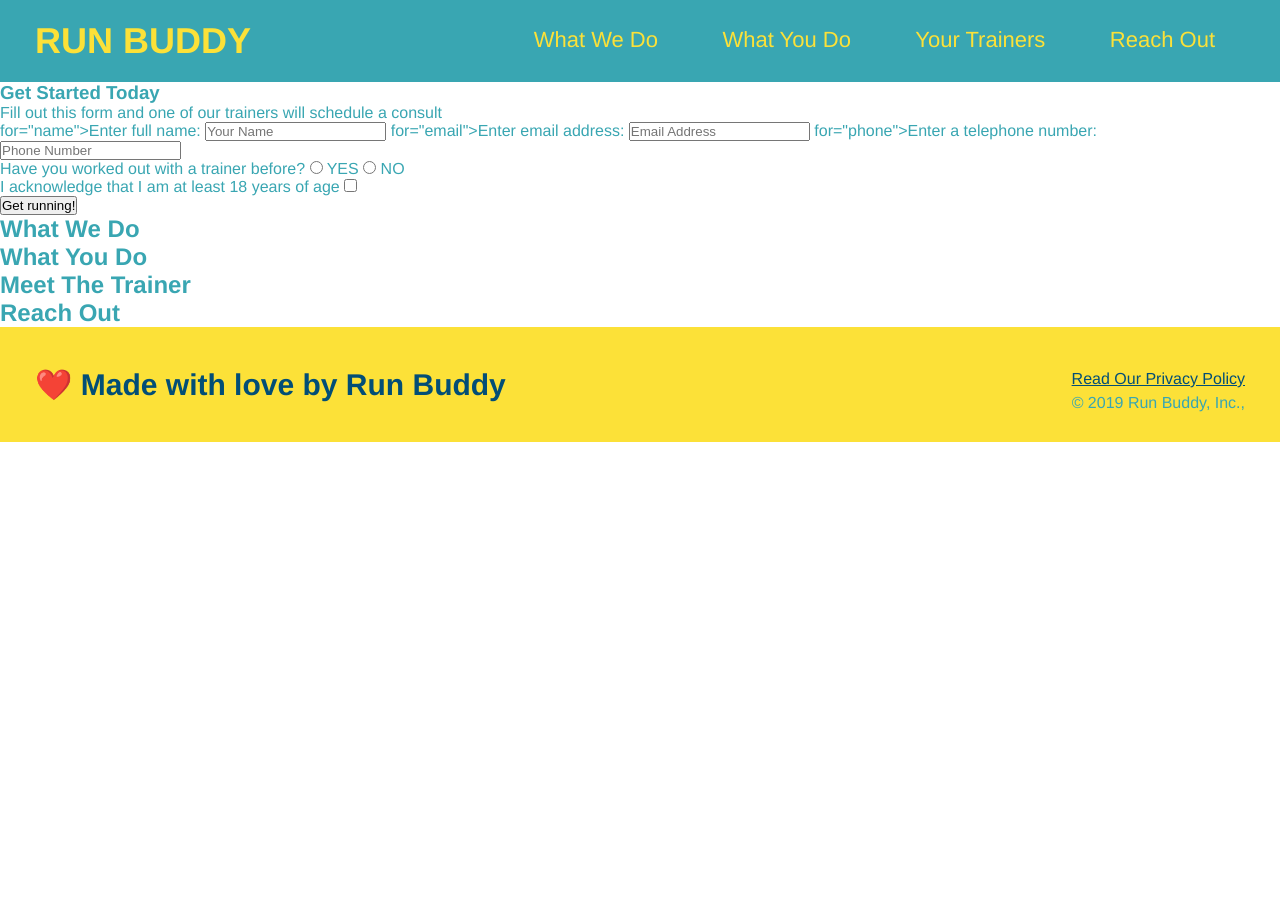
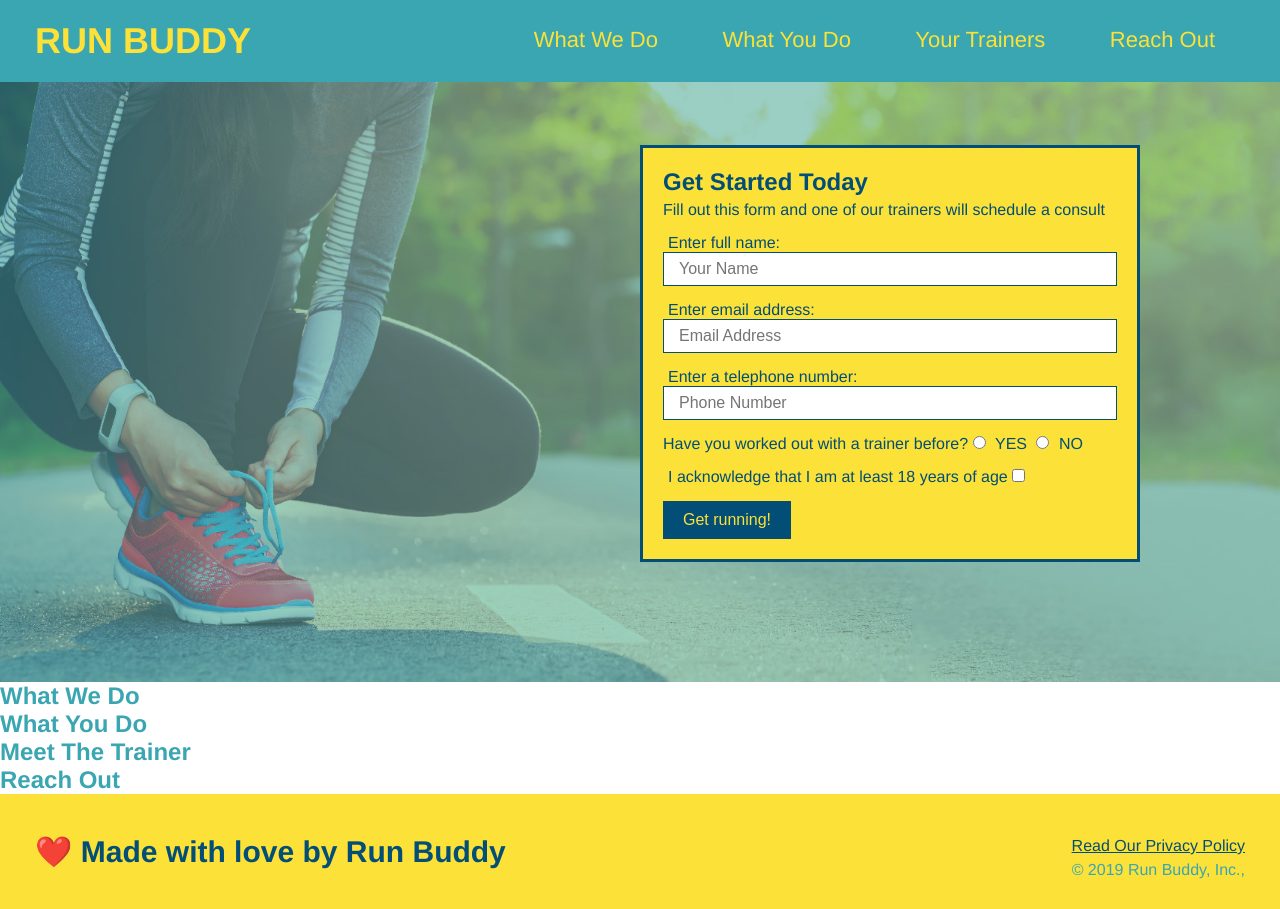
Before and after one commit to a2214n/run-buddy, a plain HTML site: page index.html in a window 1280 px wide. Before the commit the page ends 800 px from the top, so only its background shows below. Drawn offline with Linux system fonts and the light colour scheme.

Commit message:
hero style

```diff
--- a/assets/css/style.css
+++ b/assets/css/style.css
@@ -66,3 +66,61 @@ footer div {
 footer a {
     color: #024e76;
 }
+
+/* Hero Style Start */
+.hero{
+    background-image: url("../images/hero-bg.jpeg");
+    height: 600px;
+    background-size: cover;
+    background-position: center;
+    position: relative;
+}
+/* Hero Style End */
+
+.hero-form {
+    border: 3px solid #024e76;
+    background-color: #fce138;
+    padding: 20px;
+    width: 500px;
+    color: #024e76;
+    position: absolute;
+    bottom: 120px;
+    right: 140px;
+}
+
+h3 {
+    font-size: 40px;
+    margin: 0;
+}
+
+.hero-form p {
+    margin: 5px 0 15px 0;
+}
+
+.hero-form h3 {
+    font-size: 24px;
+    margin: 0;
+}
+
+.form-input {
+    border: 1px solid #024e76;
+    display: block;
+    padding: 7px 15px;
+    font-size: 16px;
+    color: #024e76;
+    width: 100%;
+    margin-bottom: 15px;
+}
+
+.hero-form label {
+    margin: 0 5px;
+}
+
+.hero-form button {
+    color:#fce138;
+    background-color: #024e76;
+    border: none;
+    padding: 10px 20px;
+    font-size: 16px;
+}
+/* Hero styles end */
--- a/index.html
+++ b/index.html
@@ -34,17 +34,17 @@
     </header>
 
     <!--hero/jumbotron-->
-    <section>
-      <div>
+    <section class="hero">
+      <div class="hero-form">
         <h3>Get Started Today</h3>
         <p>Fill out this form and one of our trainers will schedule a consult</p>
       <form>
-        <label> for="name">Enter full name:</lable>
-        <input type="text" placeholder="Your Name" name="name" id="name" />
-        <label> for="email">Enter email address:</lable>
-        <input type="email" placeholder="Email Address" name="email" id="email" />
-        <lable> for="phone">Enter a telephone number:</lable>
-        <input type="tel" placeholder="Phone Number" name="phone" id="phone" />
+        <label for="name">Enter full name:</label>
+        <input type="text" placeholder="Your Name" name="name" id="name" class="form-input" />
+        <label for="email">Enter email address:</label>
+        <input type="email" placeholder="Email Address" name="email" id="email" class="form-input" />
+        <label for="phone">Enter a telephone number:</label>
+        <input type="tel" placeholder="Phone Number" name="phone" id="phone" class="form-input" />
         <p>
           Have you worked out with a trainer before?
           <input type="radio" name="trainer-confirm" id="trainer-yes" />
```
Also changed, not shown: assets/images/hero-bg.jpeg (added).
